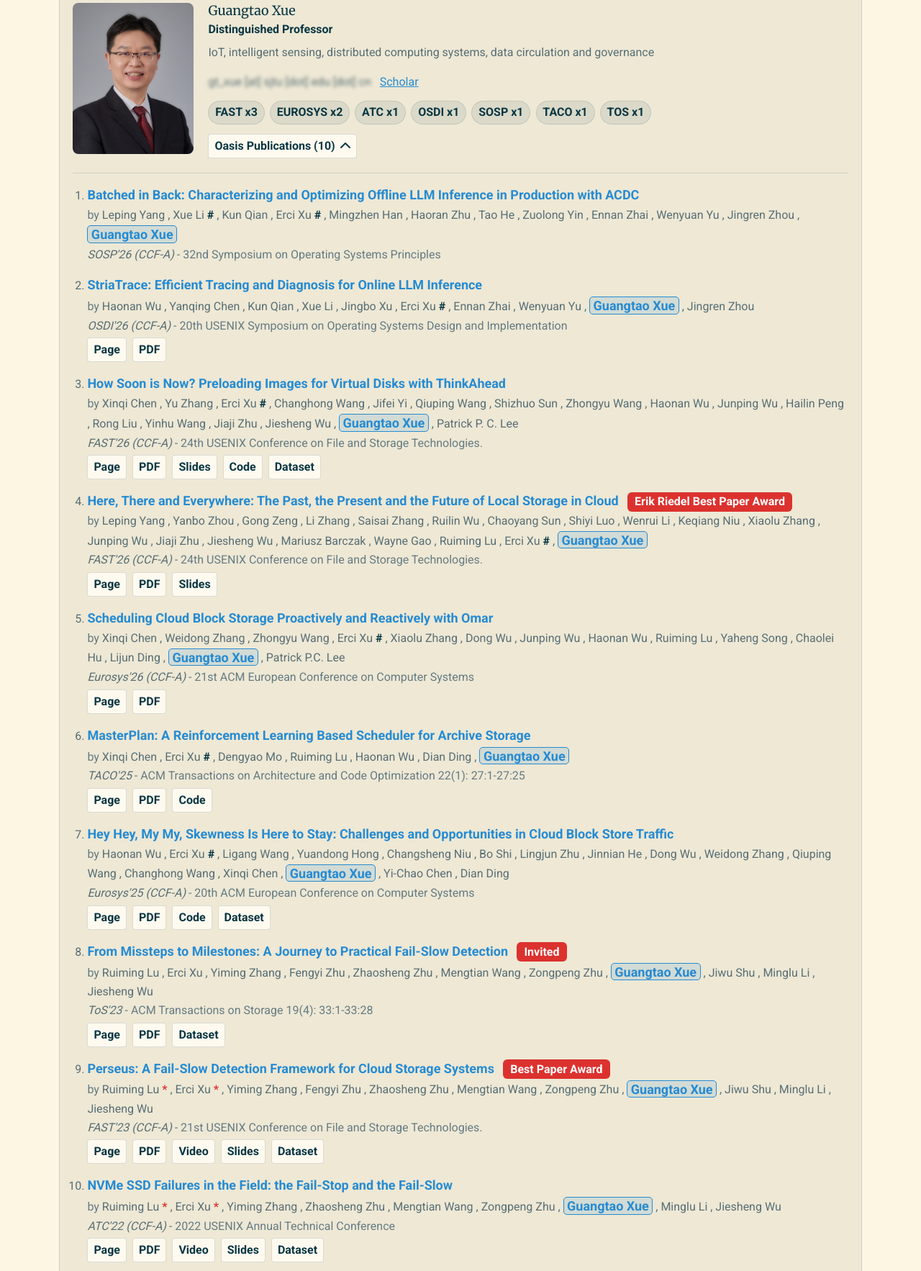
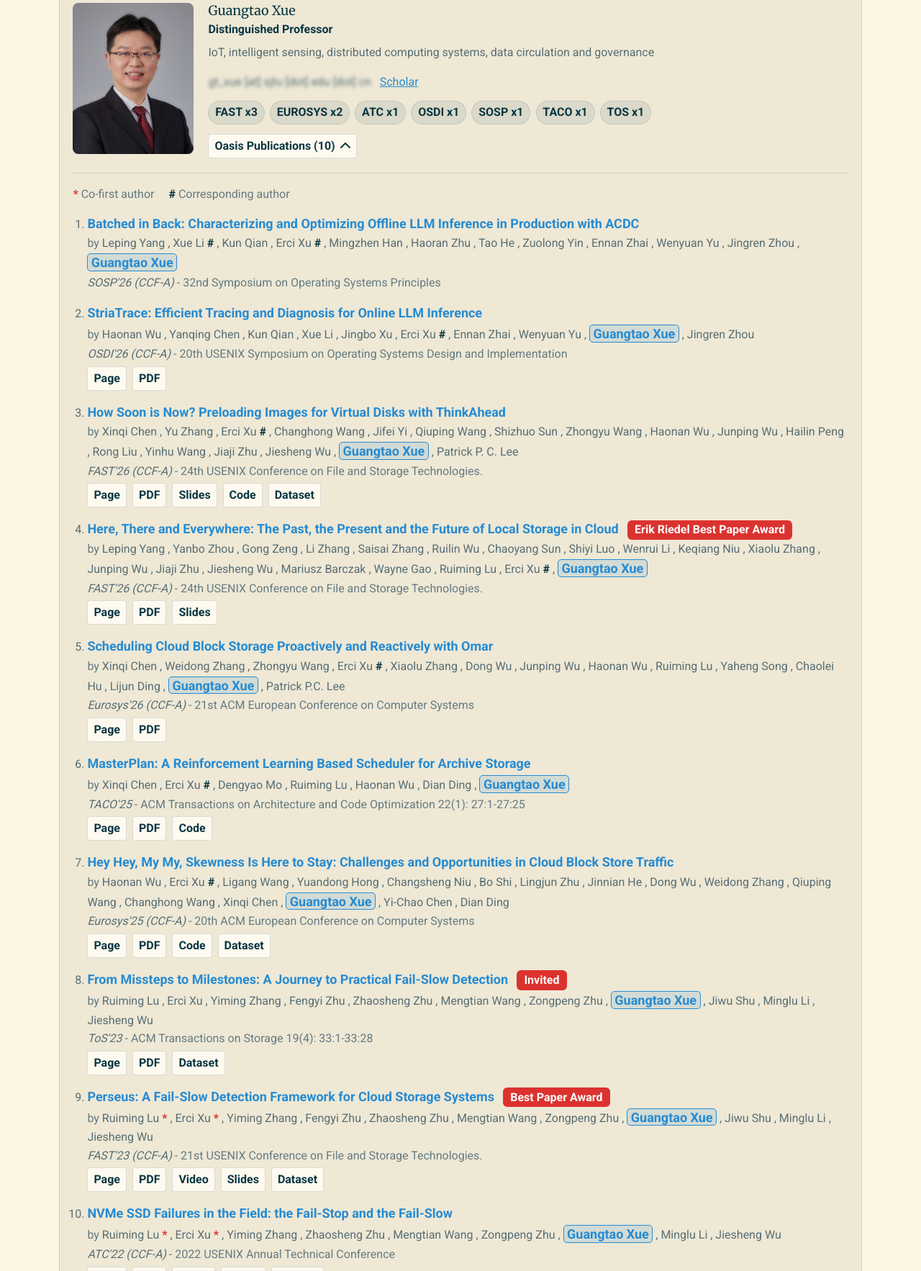
Before and after one commit to oasis-sjtu/oasis-sjtu.github.io, a Flask app: page /people/ in a window 1280 px wide, after a click that opens the changed part. Shown: the part 179-1945 px from the top of the page at 72% size. Run offline with Flask 3, Linux system fonts and the light colour scheme; some libraries are stand-ins or nearby versions.

Commit message:
Add people publication legend

```diff
--- a/static/style.css
+++ b/static/style.css
@@ -441,6 +441,15 @@ h3 {
     padding-top: 1rem;
 }
 
+.person-publication-legend {
+    color: var(--color-muted);
+    margin-bottom: 0.85rem;
+}
+
+.person-publication-legend span:not(:first-child) {
+    margin-left: 1rem;
+}
+
 .person-publication-list {
     margin-bottom: 0;
     padding-left: 1.25rem;
--- a/templates/people.html
+++ b/templates/people.html
@@ -34,6 +34,10 @@
                     </div>
                     <div class="collapse person-publications" id="{{ member.collapse_id }}">
                         {% if member.publications %}
+                        <p class="person-publication-legend">
+                            <span class="co-first">*</span> Co-first author
+                            <span class="corresponding">#</span> Corresponding author
+                        </p>
                         <ol class="person-publication-list">
                             {% for publication in member.publications %}
                             <li data-shortconf="{{ publication.shortconf or '' }}">
```
